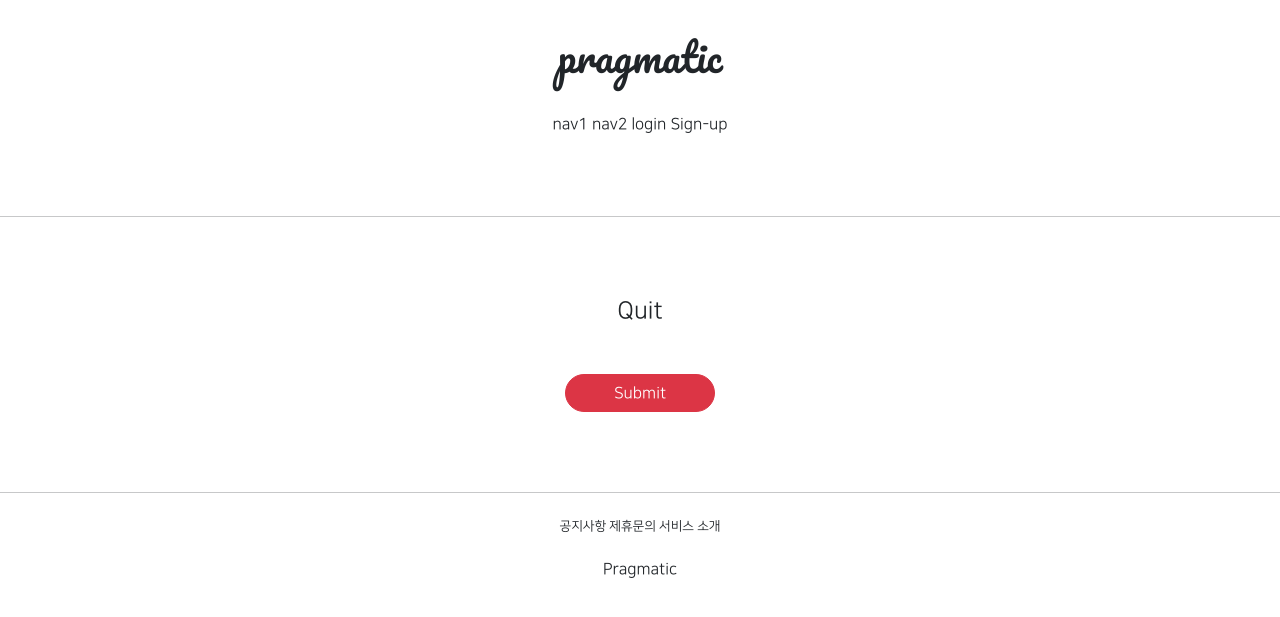
After one commit to sunghak2234/django-gistweb_02, a Django app: page /accounts/delete/4 in a window 1280 px wide. The commit adds this page. Shown: the top 617 px of the page. Run offline with Django 3.2, Linux system fonts and the light colour scheme; data comes from the database, SQL or seed files in the repository; both versions use the stored data as it was after the commit; parts of the project's set-up code (start-up, migrations or seed data) failed here and were passed over; some libraries are stand-ins or nearby versions.

Commit message:
210719 django gistweb_02 (10-2)

```diff
--- /dev/null
+++ b/accountapp/templates/accountapp/delete.html
@@ -0,0 +1,25 @@
+{% extends 'base.html' %}}
+{% load bootstrap4 %}
+
+{% block content %}
+
+
+    <div class="text-center mw-500 m-auto">
+            <div class="m-5">
+                <h4>Quit</h4>
+            </div>
+            <div>
+                <form action="{% url 'accountapp:delete' pk=target_user.pk pk=target_user.pk %}" method="POST">
+                   {% csrf_token %}
+                    <div class="m-5">
+                        <input type="submit"
+                        class="btn btn-danger rounded-pill px-5">
+                    </div>
+
+                </form>
+            </div>
+     </div>
+
+
+
+{% endblock %}
--- a/accountapp/templates/accountapp/detail.html
+++ b/accountapp/templates/accountapp/detail.html
@@ -14,6 +14,12 @@
                 Update Info
             </a>
         </div>
+
+         <div>
+            <a href="{% url 'accountapp:delete' pk=target_user.pk %}">
+                Quit
+            </a>
+        </div>
     </div>
 
 
--- a/accountapp/urls.py
+++ b/accountapp/urls.py
@@ -1,7 +1,7 @@
 from django.contrib.auth.views import LoginView, LogoutView
 from django.urls import path
 
-from accountapp.views import hello_world, AccountCreateView, AccountDetailView, AccountUpdateView
+from accountapp.views import hello_world, AccountCreateView, AccountDetailView, AccountUpdateView, AccountDeleteView
 
 app_name = 'accountapp'
 
@@ -16,5 +16,6 @@ urlpatterns = [
          name='create'),
     path('detail/<int:pk>', AccountDetailView.as_view(), name='detail'),
     path('update/<int:pk>', AccountUpdateView.as_view(), name='update'),
+    path('delete/<int:pk>', AccountDeleteView.as_view(), name='delete'),
 
 ]
--- a/accountapp/views.py
+++ b/accountapp/views.py
@@ -3,7 +3,7 @@ from django.contrib.auth.models import User
 from django.http import HttpResponse, HttpResponseRedirect
 from django.shortcuts import render
 from django.urls import reverse, reverse_lazy
-from django.views.generic import CreateView, DetailView, UpdateView
+from django.views.generic import CreateView, DetailView, UpdateView, DeleteView
 from accountapp.models import HelloWorld
 
 def hello_world(request):
@@ -38,3 +38,10 @@ class AccountUpdateView(UpdateView):
     success_url = reverse_lazy('accountapp:hello_world')
     template_name = 'accountapp/create.html'
     template_name = 'accountapp/update.html'
+
+
+class AccountDeleteView(DeleteView):
+    model = User
+    context_object_name = 'target_user'
+    success_url = reverse_lazy('accountapp:hello_world')
+    template_name = 'accountapp/delete.html'
```
Also changed, not shown: db.sqlite3.
